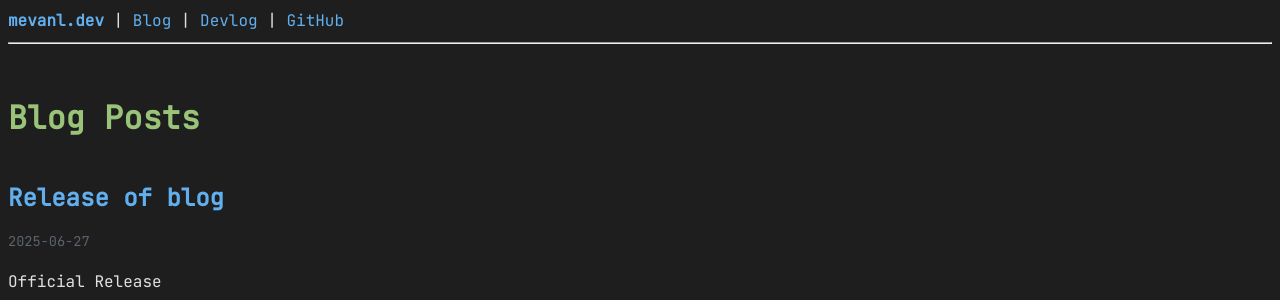
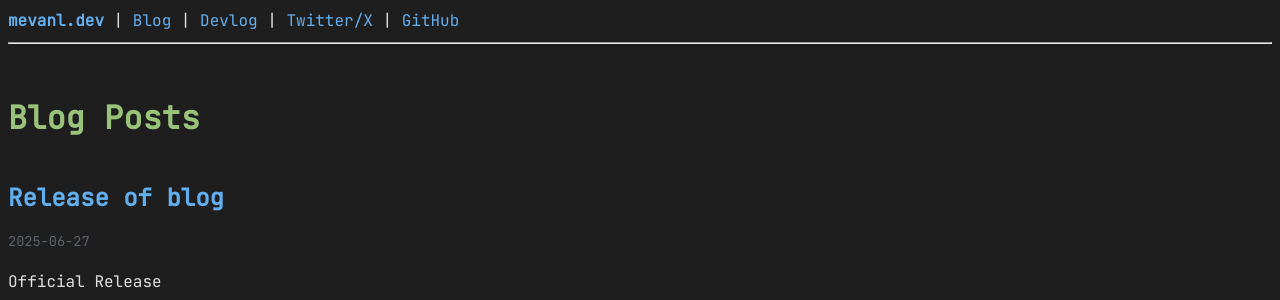
Before and after one commit to mevanl/mevanl-site, a FastAPI app: page /blog/ in a window 1280 px wide. Shown: the top 300 px of the page. Run offline with FastAPI, Linux system fonts and the light colour scheme.

Commit message:
Added link to twitter/x

```diff
--- a/app/templates/base.html
+++ b/app/templates/base.html
@@ -24,6 +24,7 @@
             <strong><a href="/">mevanl.dev</a></strong> |
             <a href="/blog">Blog</a> |
             <a href="/devlogs">Devlog</a> |
+            <a href="https://www.x.com/SageEvan___" target="_blank">Twitter/X</a> |
             <a href="https://www.github.com/mevanl" target="_blank">GitHub</a>
         </nav>
         <hr>
```
